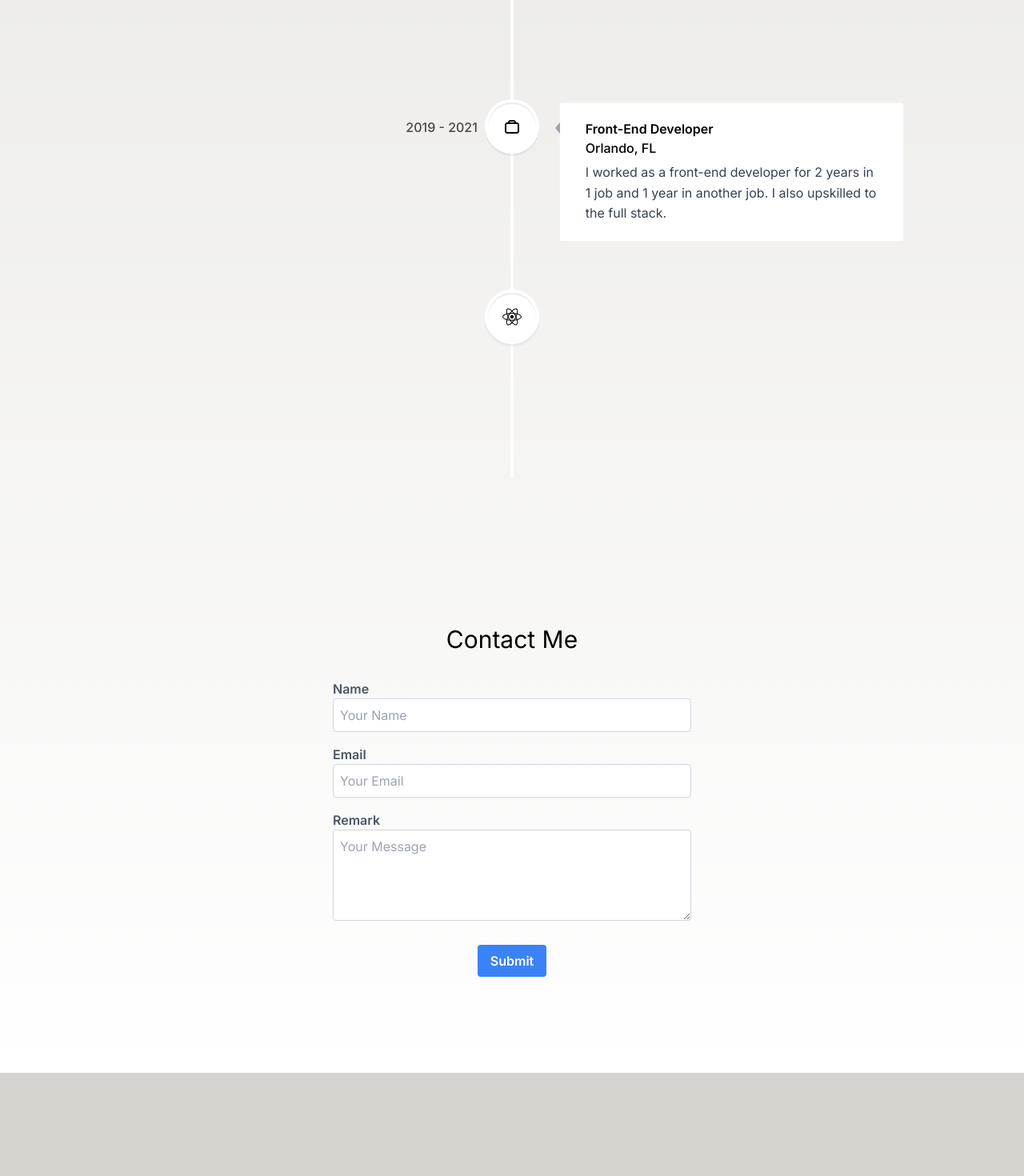
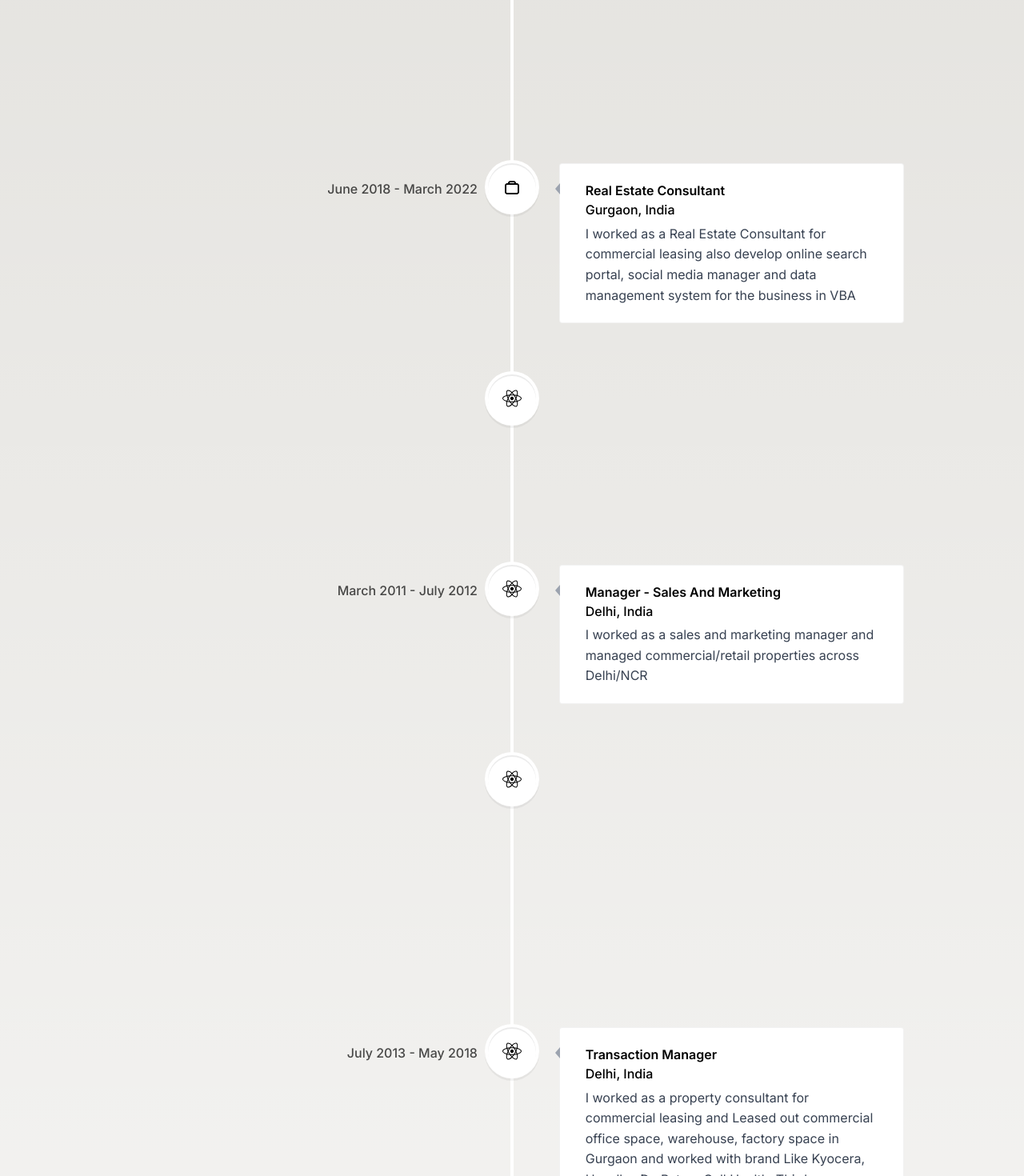
Before and after one commit to vijend795/my-portfolio, a Next.js app: page / in a window 1280 px wide. Shown: the part 1900-3370 px from the top of the page at 80% size. Before the commit the page ends 3241 px from the top, so only its background shows below. Built offline with nearby package versions, Linux system fonts and the light colour scheme.

Commit message:
update cv data partially

```diff
--- a/app/data/data_cv.js
+++ b/app/data/data_cv.js
@@ -35,29 +35,80 @@ export const navLinks = [
 
 export const experiencesData = [
   {
-    title: "Graduated bootcamp",
-    location: "Miami, FL",
+    title: "Parking Enforcement Officer",
+    company:'Wilson Parking NZ Limited',
+    location: "Wellington, New Zealand",
     description:
-      "I graduated after 6 months of studying. I immediately found a job as a front-end developer.",
+      "As a initial start, start working with Wilson Parking as a parking Enforcement officer,currently working with automobile solution of parking enforcement which includes handling computer generated data on real time to enforce parking right .",
     icon: React.createElement(LuGraduationCap),
-    date: "2019",
+    date: "June 2022 - Present",
   },
   {
-    title: "Front-End Developer",
-    location: "Orlando, FL",
+    title: "Real Estate Consultant",
+    company:'Realty Redefine',
+    location: "Gurgaon, India",
     description:
-      "I worked as a front-end developer for 2 years in 1 job and 1 year in another job. I also upskilled to the full stack.",
+      "I worked as a Real Estate Consultant for commercial leasing also develop online search portal, social media manager and  data management system for the business in VBA ",
     icon: React.createElement(CgWorkAlt),
-    date: "2019 - 2021",
+    date: "June 2018 - March 2022",
   },
   {
-    title: "Full-Stack Developer",
-    location: "Houston, TX",
+    title: "Associate Partner",
+    company:'Transaction Point',
+    location: "Gurgaon, India",
     description:
-      "I'm now a full-stack developer working as a freelancer. My stack includes React, Next.js, TypeScript, Tailwind, Prisma and MongoDB. I'm open to full-time opportunities.",
+      "I Worked as Associate Partner for Sales and Marketing for commercial and residential project.",
     icon: React.createElement(FaReact),
-    date: "2021 - present",
+    date: "July 2012 - June 2013",
   },
+  {
+    title: "Manager - Sales and Marketing",
+    company:'Global Realty Ventures Limited',
+    location: "Delhi, India",
+    description:
+      "I worked as a sales and marketing manager and managed commercial/retail properties across Delhi/NCR ",
+    icon: React.createElement(FaReact),
+    date: "March 2011 - July 2012",
+  },
+  {
+    title: "Project Manager",
+    company:'Global School of Animation and Games',
+    location: "Delhi, India",
+    description:
+      "I worked as a property consultant for commercial leasing and Leased out commercial office space, warehouse, factory space in Gurgaon and worked with brand Like Kyocera, Havells , Dr, Batra , Call Health ,Third eyes, Connect Cue , Omni Vision , Now Flots , Footprints , Heithkamp , Nimbuzz etc",
+    icon: React.createElement(FaReact),
+    date: "July 2013 - May 2018",
+  },
+  {
+    title: "Transaction Manager",
+    company:'Leasing India private Limited',
+    location: "Delhi, India",
+    description:
+      "I worked as a property consultant for commercial leasing and Leased out commercial office space, warehouse, factory space in Gurgaon and worked with brand Like Kyocera, Havells , Dr, Batra , Call Health ,Third eyes, Connect Cue , Omni Vision , Now Flots , Footprints , Heithkamp , Nimbuzz etc",
+    icon: React.createElement(FaReact),
+    date: "July 2013 - May 2018",
+  },
+  {
+    title: "Transaction Manager",
+    company:'Leasing India private Limited',
+    location: "Delhi, India",
+    description:
+      "I worked as a property consultant for commercial leasing and Leased out commercial office space, warehouse, factory space in Gurgaon and worked with brand Like Kyocera, Havells , Dr, Batra , Call Health ,Third eyes, Connect Cue , Omni Vision , Now Flots , Footprints , Heithkamp , Nimbuzz etc",
+    icon: React.createElement(FaReact),
+    date: "July 2013 - May 2018",
+  },
+  {
+    title: "Transaction Manager",
+    company:'Leasing India private Limited',
+    location: "Delhi, India",
+    description:
+      "I worked as a property consultant for commercial leasing and Leased out commercial office space, warehouse, factory space in Gurgaon and worked with brand Like Kyocera, Havells , Dr, Batra , Call Health ,Third eyes, Connect Cue , Omni Vision , Now Flots , Footprints , Heithkamp , Nimbuzz etc",
+    icon: React.createElement(FaReact),
+    date: "July 2013 - May 2018",
+  },
+
+
+
 ]
 export const projectsData = [
   {
```
Also changed, not shown: 2 other files (tests, documents, lock files or other folders).
